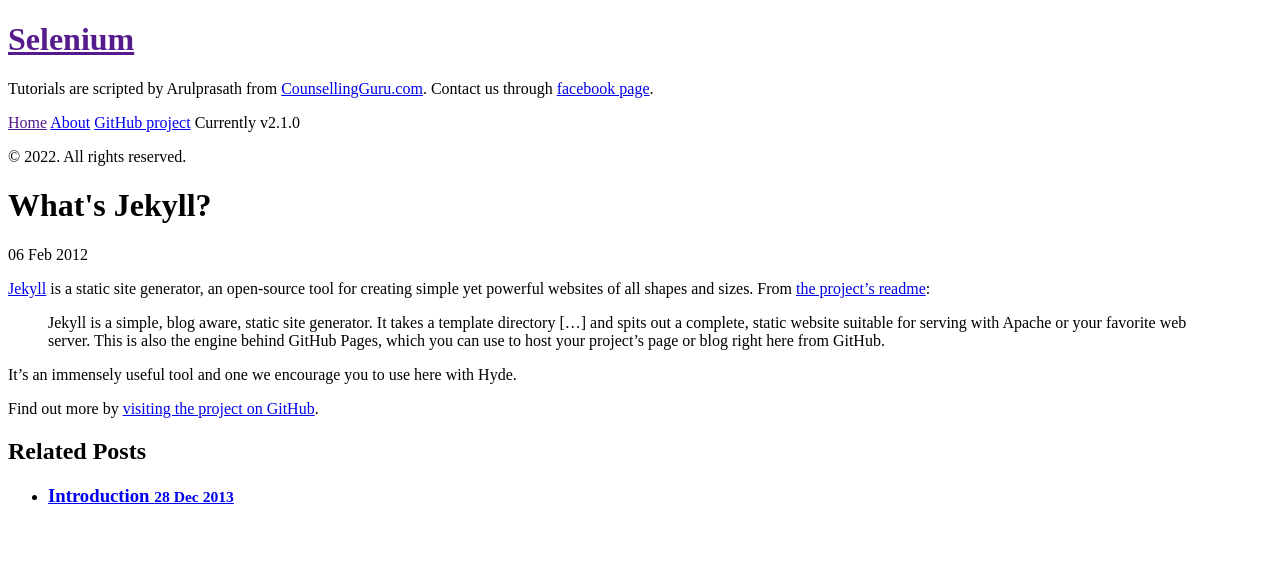
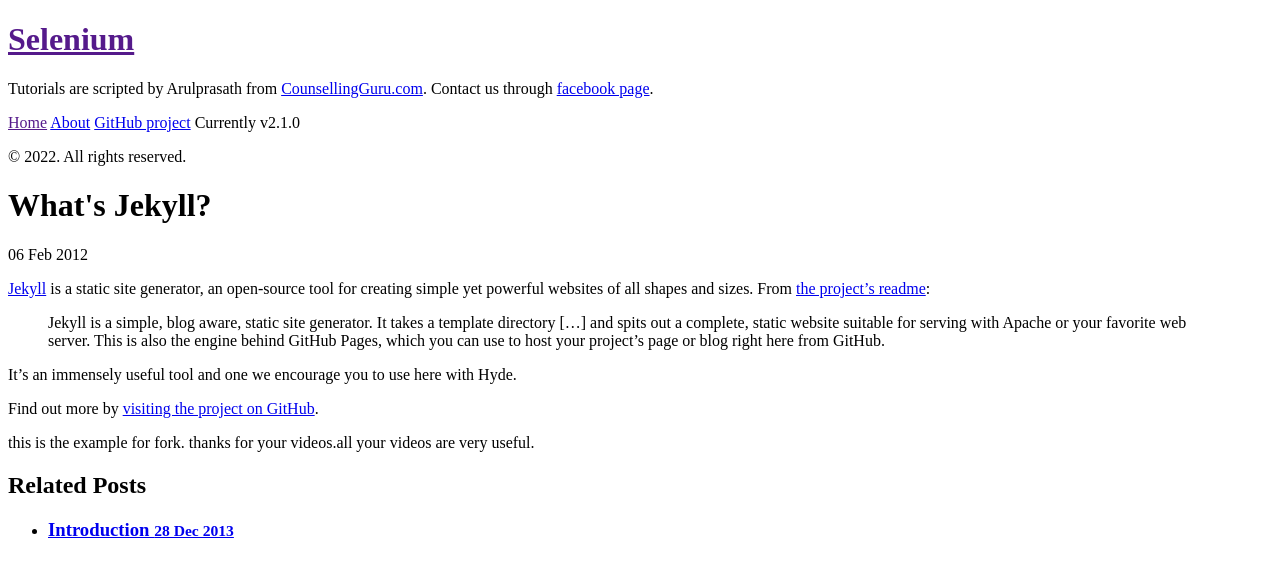
Before and after one commit to Arulprasath36/Arulprasath36.github.io, a Jekyll site: the page built from _posts/2012-02-06-whats-jekyll.md, in a window 1280 px wide. Shown: the top 577 px of the page. Built offline with Jekyll 4.4.1, drawn with Linux system fonts in a browser that asks for light colours; Markdown is read by kramdown in place of the engine named in the settings.

Commit message:
Update 2012-02-06-whats-jekyll.md

```diff
--- a/_posts/2012-02-06-whats-jekyll.md
+++ b/_posts/2012-02-06-whats-jekyll.md
@@ -10,3 +10,8 @@
 It's an immensely useful tool and one we encourage you to use here with Hyde.
 
 Find out more by [visiting the project on GitHub](https://github.com/mojombo/jekyll).
+
+
+
+this is the example for fork.
+thanks for your videos.all your videos are very useful.
```
